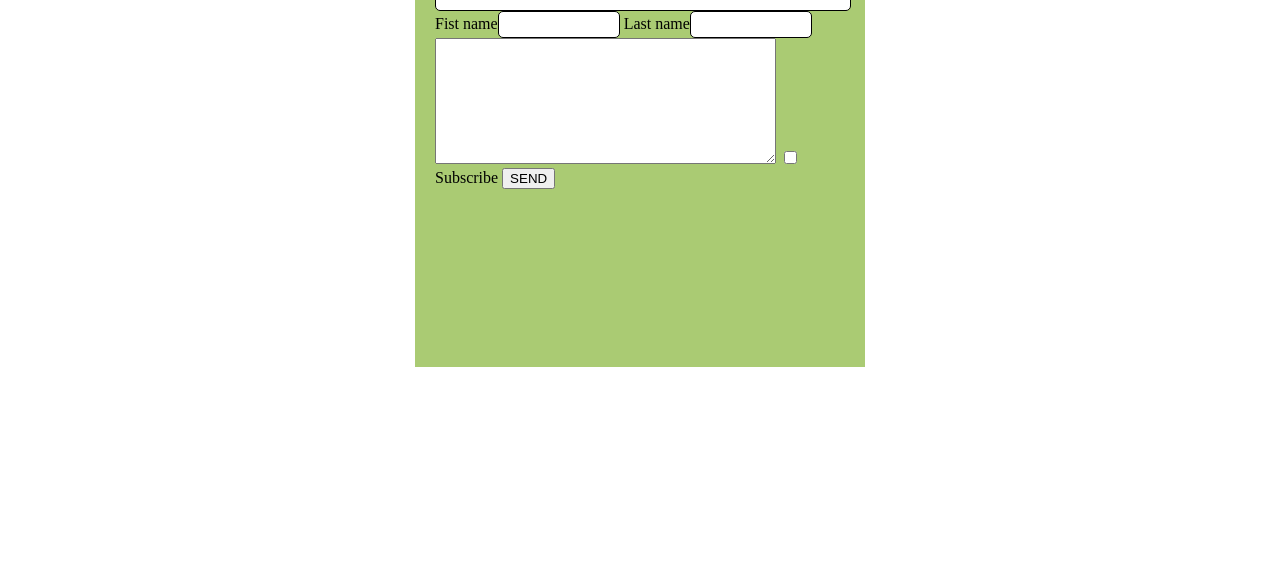
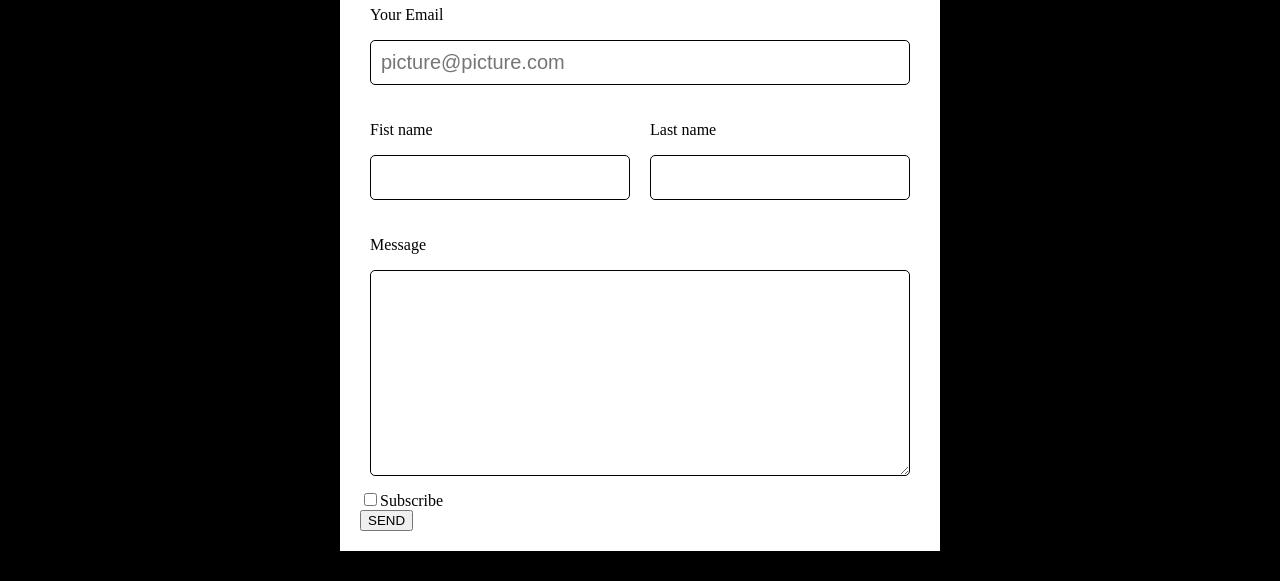
Before and after one commit to jiyunew/study-apple, a plain HTML site: page layout2.html in a window 1280 px wide. Shown: the part 724-1305 px from the top of the page. Before the commit the page ends 1091 px from the top, so only its background shows below. Drawn offline with Linux system fonts and the light colour scheme.

Commit message:
form & input 숙제 완료

```diff
--- a/css/main.css
+++ b/css/main.css
@@ -1,11 +1,12 @@
-div {
+div,
+input,
+textarea {
   box-sizing: border-box;
 }
 
 body {
   margin: 0px;
 }
-
 
 /* index2.html */
 
@@ -35,7 +36,7 @@ body {
 .main-btn {
   padding: 5px;
   font-size: 15px;
-  background: #EB455F;
+  background: #eb455f;
   border: none;
   border-radius: 1px;
   position: absolute;
@@ -52,37 +53,59 @@ body {
   margin: auto;
   padding: 20px;
   text-align: center;
-  background-color: #FFFFE8;
+  background-color: #ffffe8;
   position: relative;
   margin-top: -50px;
 }
 
-.input-box {
-  width: 450px;
-  height: 500px;
+.form-background {
+  background-color: black;
+  padding: 30px;
+}
+
+.form-box {
+  width: 80%;
   max-width: 600px;
   position: relative;
-  background-color: #AACB73;
+  background-color: white;
   left: 0;
   right: 0;
   margin: auto;
   padding: 20px;
 }
 
-.text-input {
+.input-box-name {
+  display: inline-flex;
+}
+
+.form-input {
   font-size: 20px;
-  width: 100%;
   border: 1px solid black;
   border-radius: 5px;
-  display: block;
+  padding: 10px;
+  width: 100%;
 }
 
-.text-input-name {
-  display: inline-block;
-  width: 110px;
-  border: 1px solid black;
+/* 재사용목적 */
+.w-100 {
+  width: 100%;
+  padding: 10px;
+}
+
+.form-input-name {
+  width: 50%;
+  float: left;
   border-radius: 5px;
+  padding: 10px;
+}
+
+.btn-send {
   padding: 5px;
+  display: block;
+  margin-left: auto;
+  margin-top: -30px;
+  margin-right: 10px;
+  width: 150px;
 }
 
 /* index.html */
@@ -95,29 +118,32 @@ body {
 }
 
 .title-font {
-  font-size: 36px; text-align: center;
+  font-size: 36px;
+  text-align: center;
   font-family: 'Happiness-Sans-Title';
 }
 
 .general-font {
-  font-size: 26px; text-align: center;
+  font-size: 26px;
+  text-align: center;
   font-family: 'Happiness-Sans-Title';
 }
 
 .footer-font {
-  font-size: 16px; text-align: left;
+  font-size: 16px;
+  text-align: left;
   font-family: 'Happiness-Sans-Title';
 }
 
 .box {
-  width:500px;
-  background-color: #FFFFE8;
+  width: 500px;
+  background-color: #ffffe8;
   margin: 10px;
   padding: 40px;
   border-radius: 5px;
   margin-left: auto;
   margin-right: auto;
-  color: #EB455F;
+  color: #eb455f;
 }
 
 /* layout.html */
@@ -133,7 +159,7 @@ body {
 .blog-left {
   width: 75%;
   height: 200px;
-  background-color: #CDE990;
+  background-color: #cde990;
   float: left;
 }
 
@@ -141,35 +167,34 @@ body {
   display: block;
   float: left;
 }
-.user-text{
+.user-text {
   float: left;
 }
 
 .bottom {
   width: 100%;
   height: 136px;
-  background-color: #AACB73;
+  background-color: #aacb73;
   float: left;
 }
 
 .text {
-margin: 8px;
+  margin: 8px;
 }
 
 .blog-img {
   width: 25%;
   height: 200px;
-  background-color: #EB455F;
+  background-color: #eb455f;
   float: left;
 }
 
 .navbar {
   text-align: center;
-  background: #CDE990;
-
+  background: #cde990;
 }
 
-.navbar li{
+.navbar li {
   display: inline-block;
   width: 60px;
   text-align: center;
@@ -183,7 +208,6 @@ margin: 8px;
   text-decoration: none;
 }
 
-
 /*
 #FFD4D4
 #FFFFE8
--- a/layout2.html
+++ b/layout2.html
@@ -1,9 +1,9 @@
 <!DOCTYPE html>
 <html lang="en">
   <head>
-  <meta charset="UTF-8">
-  <meta http-equiv="X-UA-Compatible" content="IE=edge">
-  <meta name="viewport" content="width=device-width, initial-scale=1.0">
+    <meta charset="UTF-8" />
+    <meta http-equiv="X-UA-Compatible" content="IE=edge" />
+    <meta name="viewport" content="width=device-width, initial-scale=1.0" />
     <title>Document</title>
     <link href="css/main.css" rel="stylesheet" />
   </head>
@@ -20,18 +20,33 @@
     </div>
 
     <form>
-    <div class="input-box">
+      <div class="form-background">
+        <div class="form-box">
+          <div class="w-100">
             <h1>contact us</h1>
-      Your Email<input type="text" class="text-input">
-      <div class="input-box-name">
-       Fist name<input type="text" class="text-input-name">
-       Last name<input type="text" class="text-input-name">
+            <p>Your Email</p>
+            <input type="text" class="form-input" placeholder="picture@picture.com" />
           </div>
-    <textarea class="input-textarea" cols="40" rows="8"></textarea>
-    <input type="checkbox">Subscribe
-    <button type="submit">SEND</button>
+          <div class="form-input-name">
+            <p>Fist name</p>
+            <input type="text" class="form-input" />
+          </div>
+          <div class="form-input-name">
+            <p>Last name</p>
+            <input type="text" class="form-input" />
+          </div>
+          <div style="clear: both"></div>
+
+          <div class="w-100">
+            <p>Message</p>
+            <textarea class="form-input" cols="40" rows="8"></textarea>
+          </div>
+          <div><input id="sub" type="checkbox" /><label for="sub">Subscribe</label></div>
+          <div>
+            <button type="submit" class="form-btn-send"><span>SEND</span></button>
+          </div>
+        </div>
       </div>
     </form>
-
   </body>
 </html>
```
Lines whose indentation alone changed are shown as unchanged.
